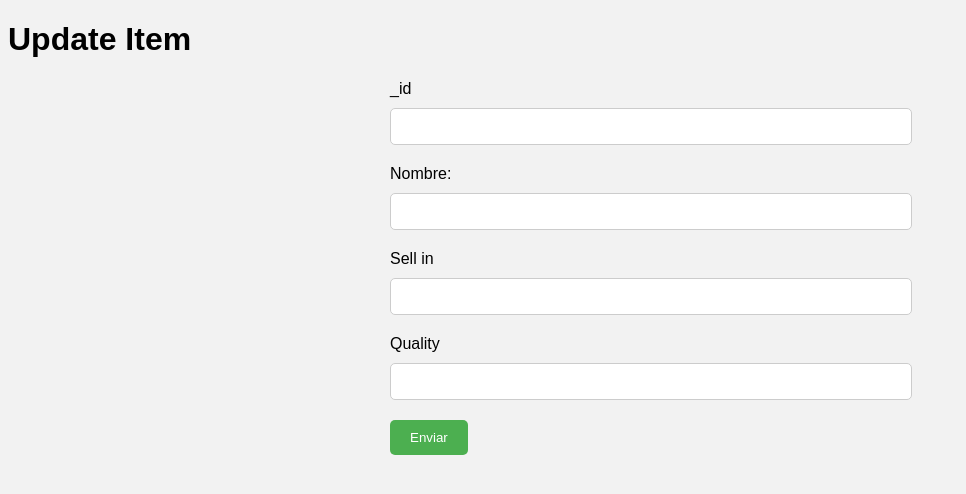
After one commit to isaacvt01/Ollivanders-Flask, a Flask app: page /form/update in a window 1280 px wide. The commit adds this page. Shown: the top 494 px of the page, without its empty margins (0-966 px from the left). Run offline with Flask 3, Linux system fonts and the light colour scheme.

Commit message:
feat Crear ruta para actualizar un item del inventario desde el navegador con template de jinja

```diff
--- a/routes/routes.py
+++ b/routes/routes.py
@@ -62,11 +62,26 @@ def get_inventory():
 def update_inventory():
     return db.update_inventory()
 
+
 @bp.route('/delete_many', methods=['DELETE'])
 def delete_many_items():
     type = request.json.get('type')
     return db.delete_many_items(type)
 
+
 @bp.route('/form/all_items', methods=['GET'])
 def all_items_html():
     return render_template('all_items_temp.html', items=db.get_all_items().json['result'])
+
+
+@bp.route('/form/update', methods=['POST', 'GET'])
+def update_html():
+    if request.method == 'POST':
+        _id = request.form['_id']
+        name = request.form['name']
+        sell_in = request.form['sell_in']
+        quality = request.form['quality']
+        return db.update_item(_id, name, sell_in, quality)
+
+    else:
+        return render_template('update_item_temp.html')
--- /dev/null
+++ b/static/styles.css
@@ -0,0 +1,54 @@
+/* styles.css */
+
+body {
+  font-family: sans-serif;
+    background-color: #f2f2f2;
+}
+td {
+  border: 1px solid #ddd;
+  padding: 8px;
+  text-align: left;
+}
+
+/* Set the background color for every other row */
+tr:nth-child(even) {
+  background-color: #f2f2f2;
+}
+
+/* Set the hover background color for table cells */
+td:hover {
+  background-color: #f5f5f5;
+}
+
+form {
+  max-width: 500px;
+  margin: 0 auto;
+}
+
+label {
+  display: block;
+  margin-bottom: 10px;
+}
+
+input[type="text"] {
+  display: block;
+  width: 100%;
+  padding: 10px;
+  border: 1px solid #ccc;
+  border-radius: 5px;
+  margin-bottom: 20px;
+}
+
+input[type="submit"] {
+  background-color: #4CAF50;
+  color: white;
+  padding: 10px 20px;
+  border: none;
+  border-radius: 5px;
+  cursor: pointer;
+  margin-bottom: 20px;
+}
+
+input[type="submit"]:hover {
+  background-color: #3e8e41;
+}
--- a/templates/all_items_temp.html
+++ b/templates/all_items_temp.html
@@ -8,6 +8,12 @@
 <body>
     <h1>Inventory</h1>
     <table>
+        <tr>
+            <th>Name</th>
+            <th>Quality</th>
+            <th>Sell in</th>
+            <th>Type</th>
+        </tr>
           {% for item in items %}
               <tr>
                 <td>{{ item.name }}</td>
--- /dev/null
+++ b/templates/update_item_temp.html
@@ -0,0 +1,23 @@
+<!DOCTYPE html>
+<html lang="en">
+<head>
+    <meta charset="UTF-8">
+    <title>Update Item</title>
+    <link rel="stylesheet" type="text/css" href="{{ url_for('static', filename='styles.css') }}">
+</head>
+<body>
+    <h1>Update Item</h1>
+    <form method="POST" action="{{ url_for('routes.update_html') }}">
+        <label for="_id">_id</label>
+        <input type="text" id="_id" name="_id" required>
+        <label for="name">Nombre:</label>
+        <input type="text" id="name" name="name" required>
+        <label for="sell_in">Sell in</label>
+        <input type="text" id="sell_in" name="sell_in" required>
+        <label for="quality">Quality</label>
+        <input type="text" id="quality" name="quality" required>
+        <input type="submit" value="Enviar">
+    </form>
+
+</body>
+</html>
```
